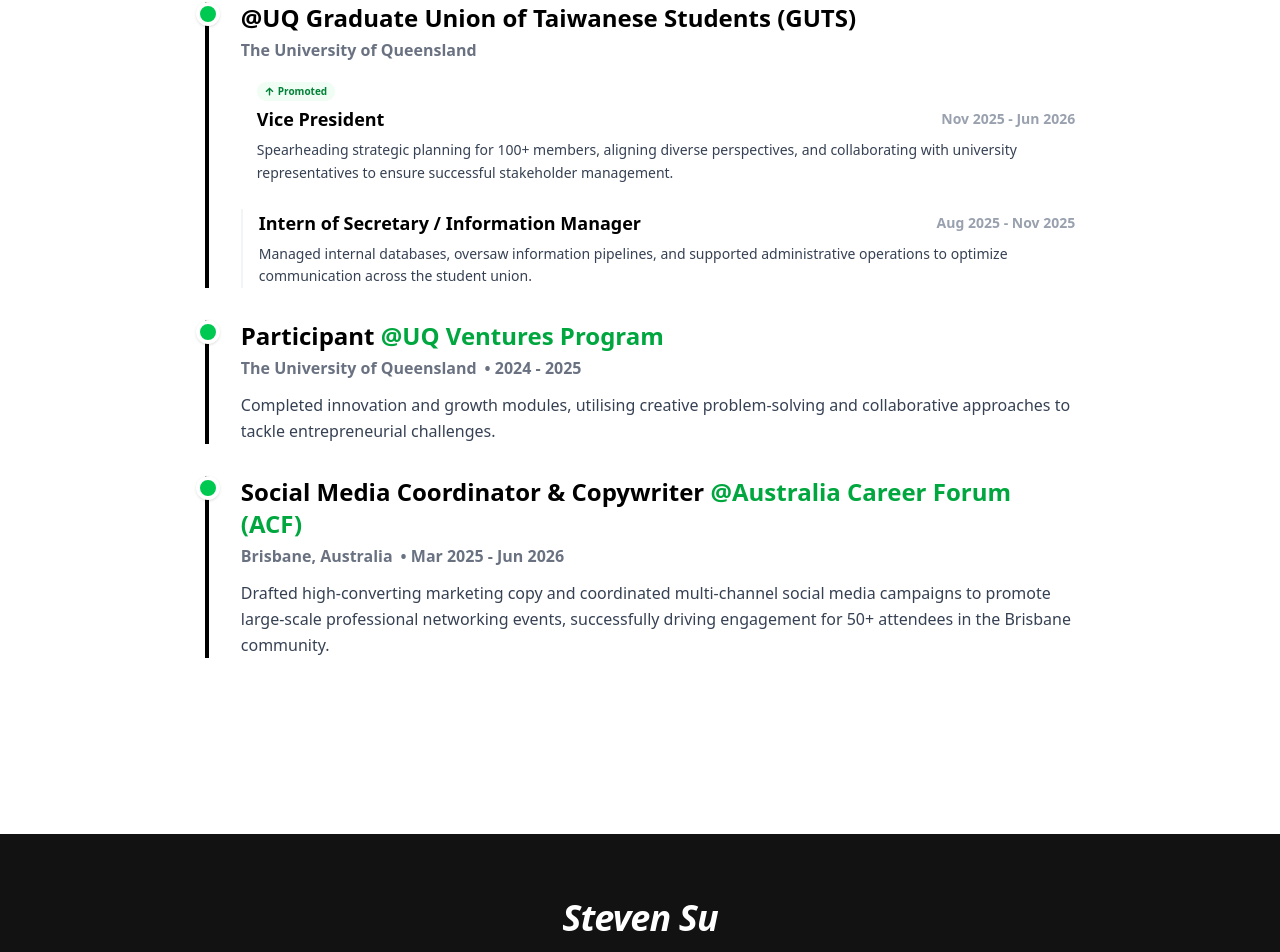
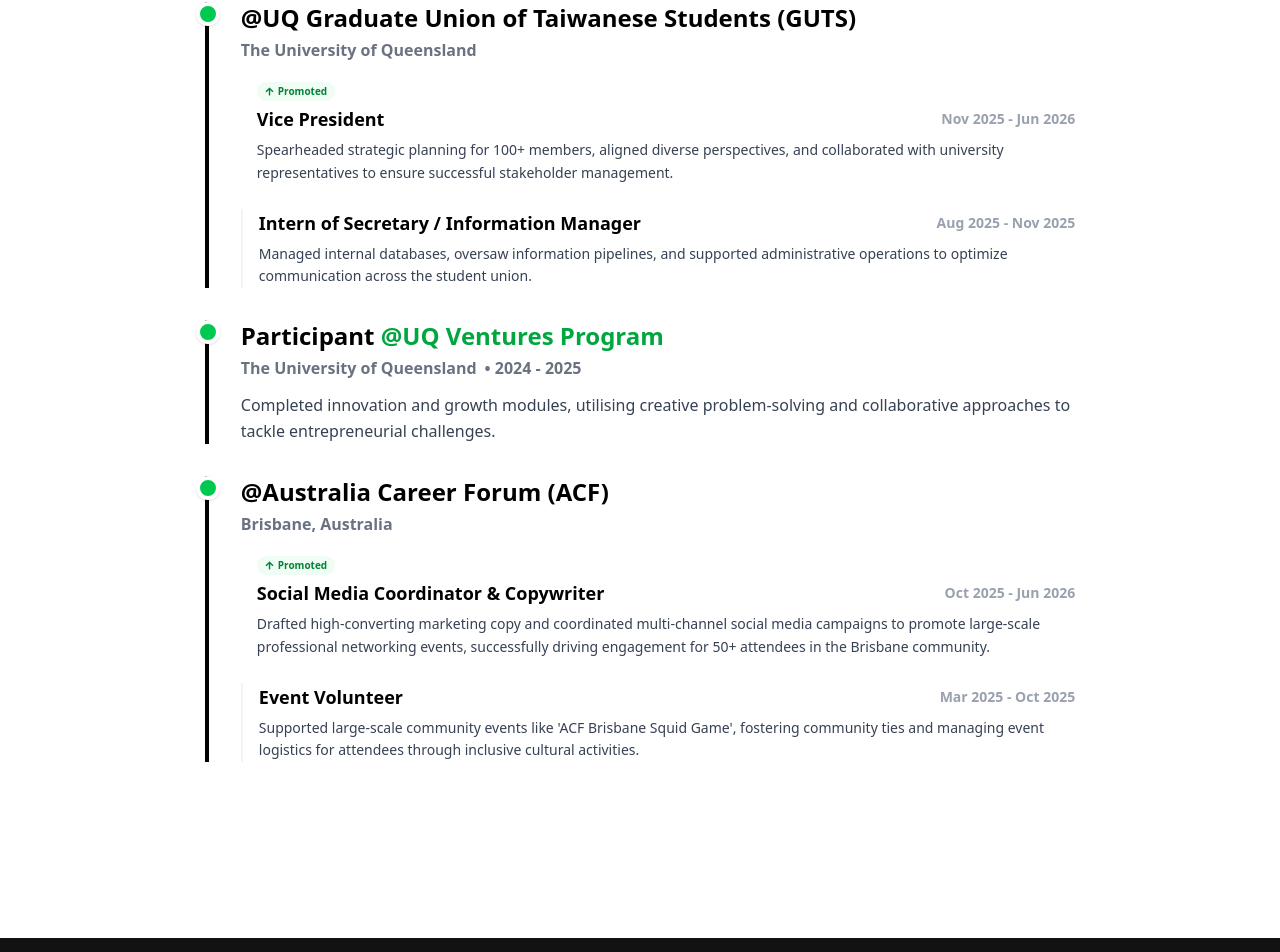
Before and after one commit to stevensu04/stevensu-resume, a Next.js app: page /about in a window 1280 px wide. Shown: the part 2503-3455 px from the top of the page. Built offline with nearby package versions, Linux system fonts and the light colour scheme.

Commit message:
feat: restructure ACF experience into dual-role career progression with Promoted tag

```diff
--- a/src/app/about/page.tsx
+++ b/src/app/about/page.tsx
@@ -41,9 +41,7 @@
                         <p className="text-blue-400">const <span className="text-yellow-200">developer</span> = &#123;</p>
                         <p className="pl-4 text-gray-300">background: <span className="text-green-400">&quot;Economics & Finance&quot;</span>,</p>
                         <p className="pl-4 text-gray-300">education: <span className="text-green-400">&quot;Master of IT @ UQ&quot;</span>,</p>
-                        {/* 💡 Highlighted specialization: AI Search & RAG */}
                         <p className="pl-4 text-gray-300">specialization: [<span className="text-orange-400">&quot;Full-stack&quot;, &quot;AI Search &amp; RAG&quot;</span>],</p>
-                        {/* 💡 Highlighted focus: Information Retrieval */}
                         <p className="pl-4 text-gray-300">focus: <span className="text-green-400">&quot;Information Retrieval &amp; HCI&quot;</span></p>
                         <p className="text-blue-400">&#125;;</p>
                         <p className="mt-4 text-gray-500">// Ready to bridge strategy, code, and intelligent search...</p>
@@ -72,7 +70,6 @@
                     school="The University of Queensland"
                     location="Brisbane, Australia"
                     time="Feb 2025 - Nov 2026"
-                    // 💡 Updated to feature Next-Gen Information Retrieval, LLMs, and RAG architectures
                     info="GPA: 6.143/7.0 (Distinction Average). Specialising in Next-Gen Information Retrieval (incorporating LLM, Vector Search, and RAG architectures), Human-Computer Interaction, and Web Information Systems. For my Capstone, I prototyped an IoT-integrated Library Seat System to enhance campus UX."
                 />
 
@@ -133,7 +130,7 @@
                         {
                             title: "Vice President",
                             time: "Nov 2025 - Jun 2026",
-                            work: "Spearheading strategic planning for 100+ members, aligning diverse perspectives, and collaborating with university representatives to ensure successful stakeholder management.",
+                            work: "Spearheaded strategic planning for 100+ members, aligned diverse perspectives, and collaborated with university representatives to ensure successful stakeholder management.",
                             isPromoted: true
                         },
                         {
@@ -150,12 +147,23 @@
                     time="2024 - 2025"
                     work="Completed innovation and growth modules, utilising creative problem-solving and collaborative approaches to tackle entrepreneurial challenges."
                 />
+                {/* 💡 Re-structured ACF into career progression timeline format */}
                 <ActivityItem
-                    title="Social Media Coordinator & Copywriter"
                     company="Australia Career Forum (ACF)"
                     location="Brisbane, Australia"
-                    time="Mar 2025 - Jun 2026"
-                    work="Drafted high-converting marketing copy and coordinated multi-channel social media campaigns to promote large-scale professional networking events, successfully driving engagement for 50+ attendees in the Brisbane community."
+                    roles={[
+                        {
+                            title: "Social Media Coordinator & Copywriter",
+                            time: "Oct 2025 - Jun 2026",
+                            work: "Drafted high-converting marketing copy and coordinated multi-channel social media campaigns to promote large-scale professional networking events, successfully driving engagement for 50+ attendees in the Brisbane community.",
+                            isPromoted: true
+                        },
+                        {
+                            title: "Event Volunteer",
+                            time: "Mar 2025 - Oct 2025",
+                            work: "Supported large-scale community events like 'ACF Brisbane Squid Game', fostering community ties and managing event logistics for attendees through inclusive cultural activities."
+                        }
+                    ]}
                 />
             </div>
         </section>
@@ -198,7 +206,7 @@
     );
 }
 
-// Updated ActivityItem with nested role support for GUTS career progression
+// Updated ActivityItem with nested role support for GUTS and ACF career progression
 function ActivityItem({title, company, location, time, work, roles}: any) {
     return (
         <div className="my-8 first:mt-0 last:mb-0 border-l-4 border-black pl-8 relative">
@@ -216,7 +224,7 @@
                 {time && <span>• {time}</span>}
             </div>
 
-            {/* Dynamic rendering for single vs double roles (GUTS) */}
+            {/* Dynamic rendering for single vs double roles (GUTS & ACF) */}
             {roles ? (
                 <div className="space-y-6 mt-4">
                     {roles.map((r: any, idx: number) => (
```
